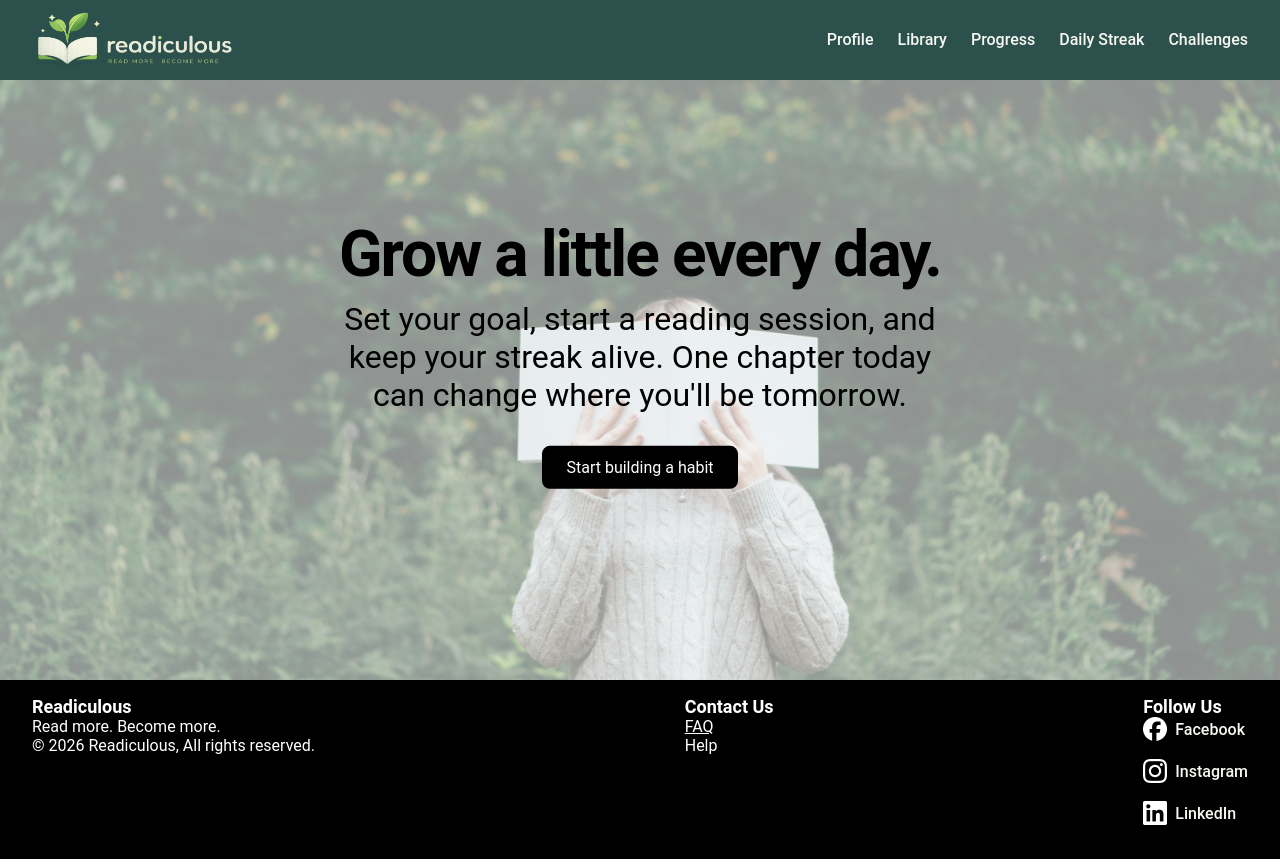
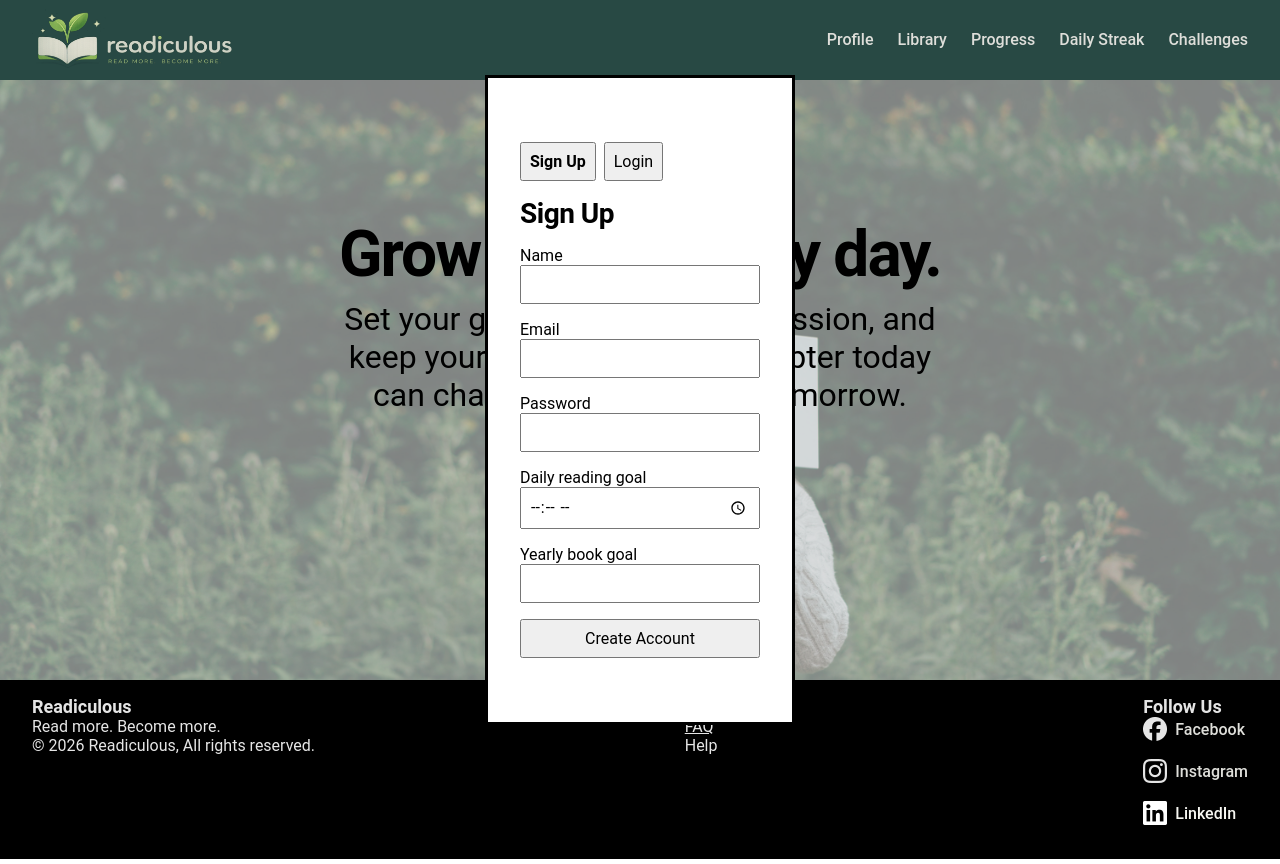
Before and after one commit to mervekindan/readiculous, a React (Vite) app in the folder app/: page / in a window 1280 px wide. Both pictures are taken after a click on the button "Start building a habit". Built offline with nearby package versions, Linux system fonts and the light colour scheme; no server answers.

Commit message:
Create an overlay for registration form and add it to the layout

```diff
--- a/app/src/components/Layout/Layout.jsx
+++ b/app/src/components/Layout/Layout.jsx
@@ -1,9 +1,28 @@
-import { Outlet } from "react-router-dom";
+import { useRef, useEffect } from "react";
+import { Outlet, useSearchParams } from "react-router-dom";
 import { NavBar } from "../NavBar/NavBar.jsx";
 import { Footer } from "../Footer/Footer.jsx";
 import NotificationPopup from "../NotificationPopup/NotificationPopup.jsx";
+import AuthSection from "../Auth/AuthSection.jsx";
 
 function Layout() {
+  const [searchParams, setSearchParams] = useSearchParams();
+  const authMode = searchParams.get("auth");
+   const dialogRef = useRef(null);
+
+  const handleClose = () => {
+    dialogRef.current?.close();
+    setSearchParams({});
+  };
+
+   useEffect(() => {
+    if (authMode && dialogRef.current) {
+      dialogRef.current.showModal();
+    } else if (!authMode && dialogRef.current) {
+      dialogRef.current.close();
+    }
+  }, [authMode]);
+
   return (
     <div className="layout">
       <NotificationPopup />
@@ -14,6 +33,9 @@ function Layout() {
         <Outlet />
       </main>
       <Footer />
+       <dialog ref={dialogRef} className="auth-dialog" onClose={handleClose}>
+        <AuthSection onClose={handleClose} />
+      </dialog>
     </div>
   );
 }
```
